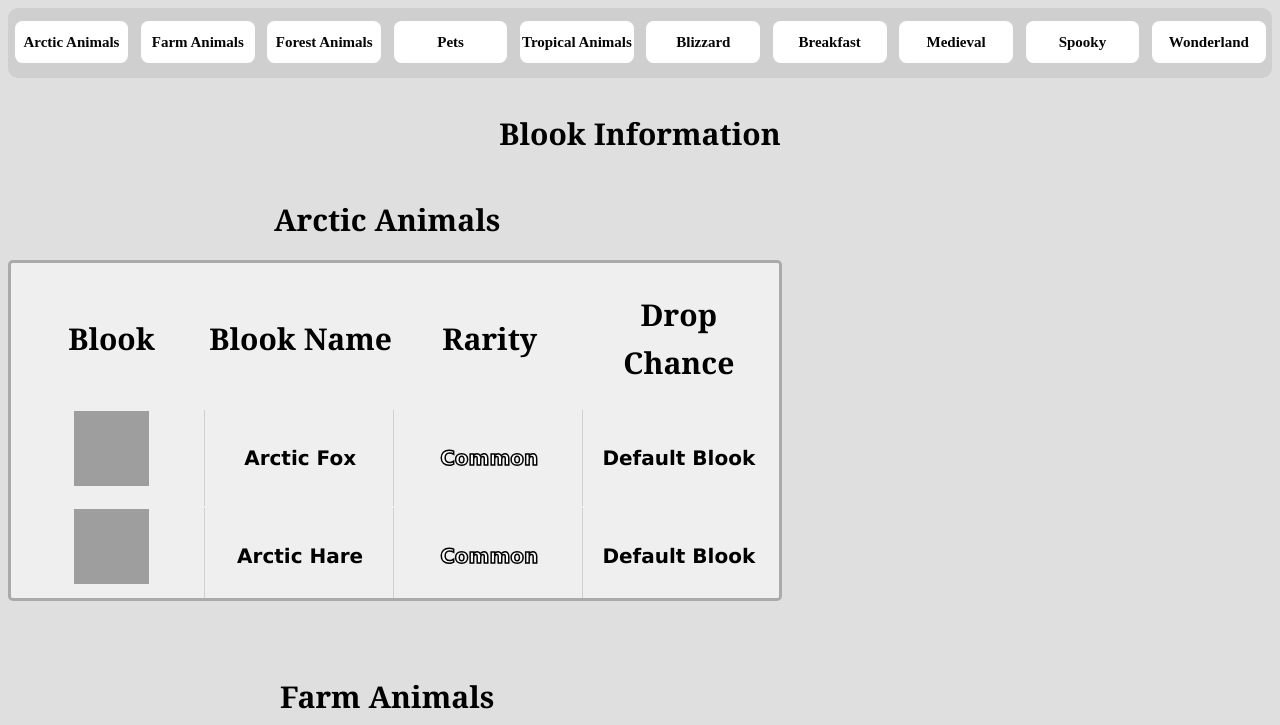
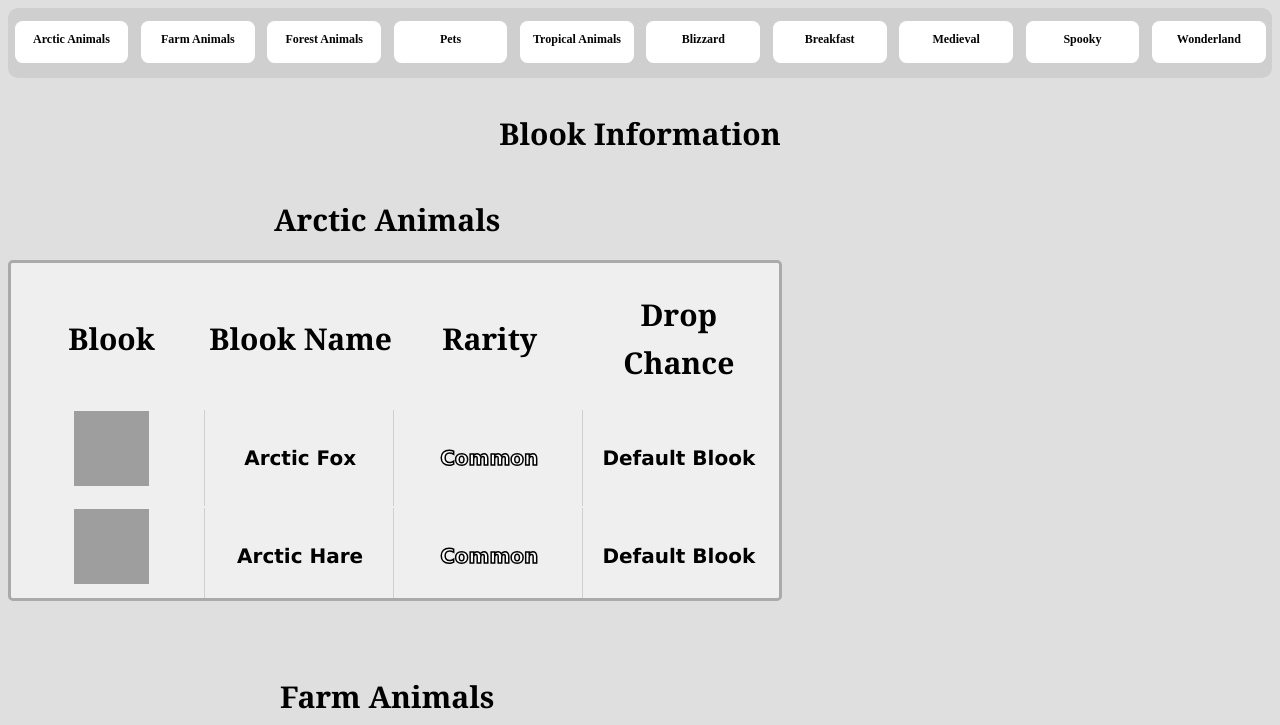
Before and after one commit to Blooket/blook-list, a plain HTML site: page all.html in a window 1280 px wide. Shown: the top 725 px of the page. Drawn offline with Linux system fonts and the light colour scheme; grey boxes are pictures that could not be loaded.

Commit message:
Update all.html

```diff
--- a/all.html
+++ b/all.html
@@ -13,7 +13,7 @@
 				border-radius:10px;
 			}
 			a h2{
-				font-size:15px;
+				font-size:75%;
 				vertical-align:middle;
 				text-align:center;
 				color:#050505;
```
